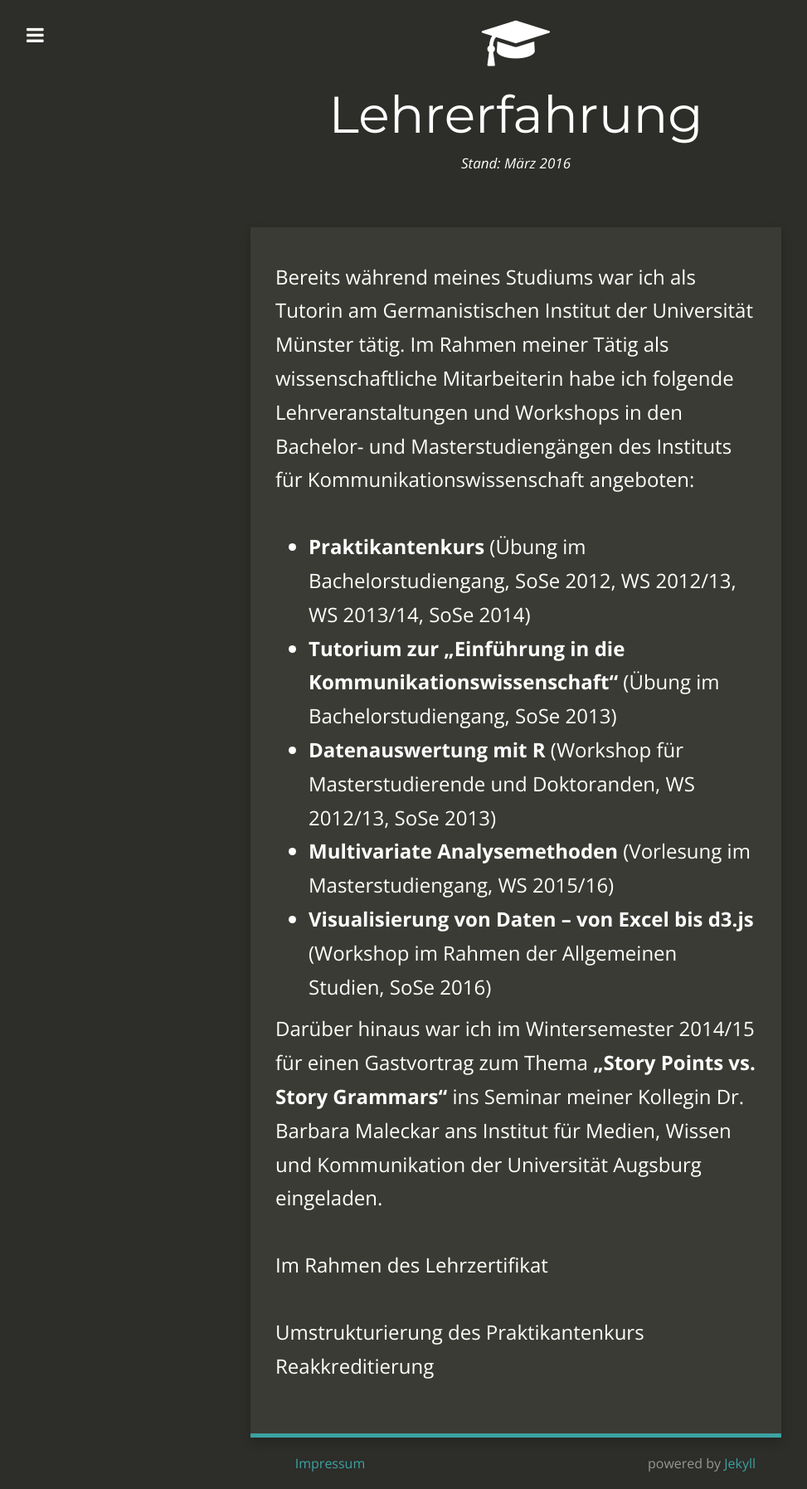
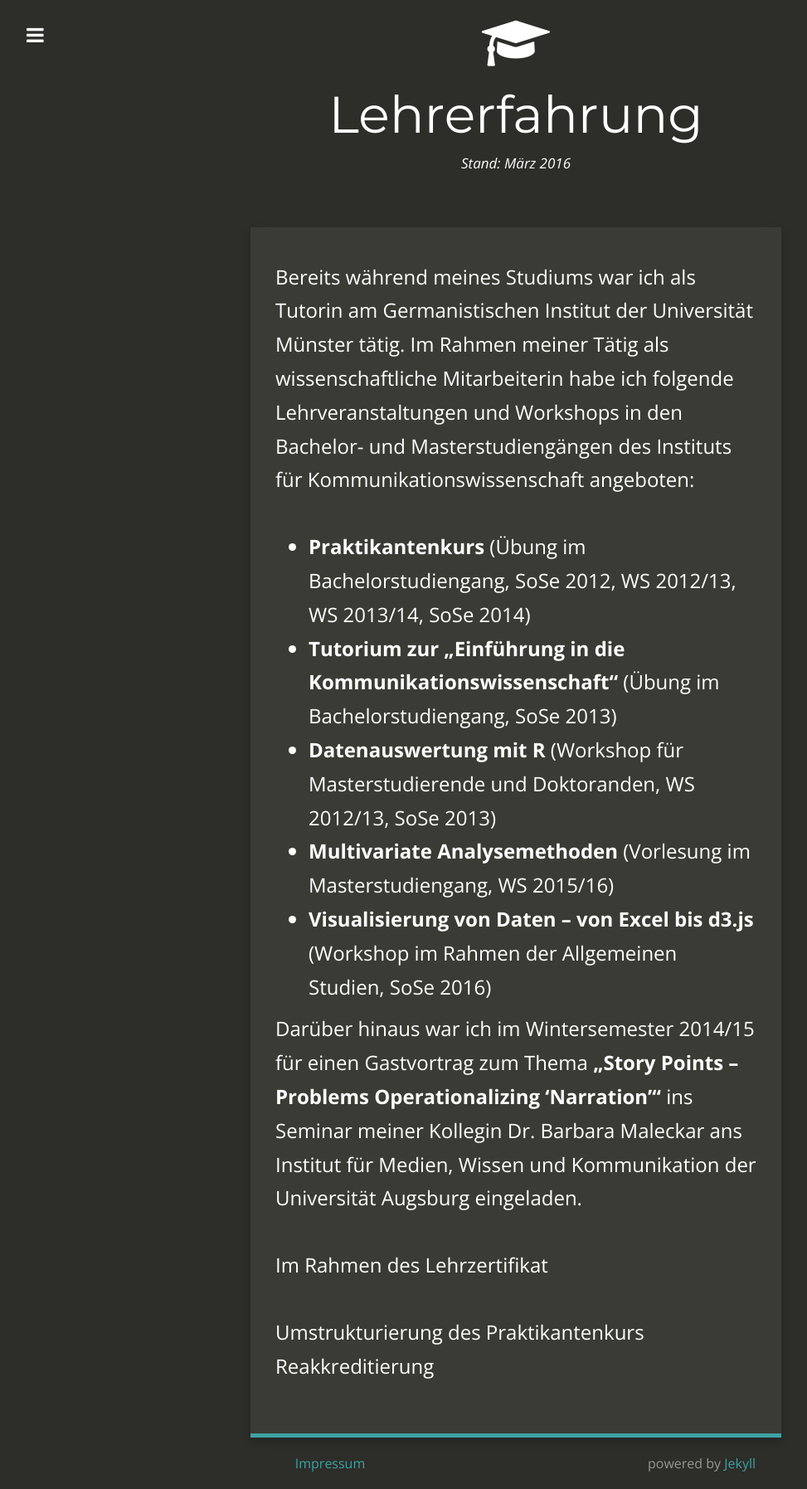
Before and after one commit to BriGitBardot/Bewerbung2, a Jekyll site: the page built from Lehre.md, in a window 1280 px wide. Shown: the whole page at 83% size, without its empty margins (18-991 px from the left). Built offline with Jekyll 4.4.1, drawn with Linux system fonts in a browser that asks for light colours; nearby versions of some CDN libraries.

Commit message:
Update Lehre.md

```diff
--- a/Lehre.md
+++ b/Lehre.md
@@ -22,7 +22,7 @@ Bereits während meines Studiums war ich als Tutorin am Germanistischen Institut
 - **Visualisierung von Daten – von Excel bis d3.js** (Workshop im Rahmen der Allgemeinen Studien, SoSe 2016)
 
 
-Darüber hinaus war ich im Wintersemester 2014/15 für einen Gastvortrag zum Thema **„Story Points vs. Story Grammars“**  ins Seminar meiner Kollegin Dr. Barbara Maleckar ans Institut für Medien, Wissen und Kommunikation der Universität Augsburg eingeladen.
+Darüber hinaus war ich im Wintersemester 2014/15 für einen Gastvortrag zum Thema **„Story Points – Problems Operationalizing 'Narration'“**  ins Seminar meiner Kollegin Dr. Barbara Maleckar ans Institut für Medien, Wissen und Kommunikation der Universität Augsburg eingeladen.
 
 Im Rahmen des  Lehrzertifikat
 
```
